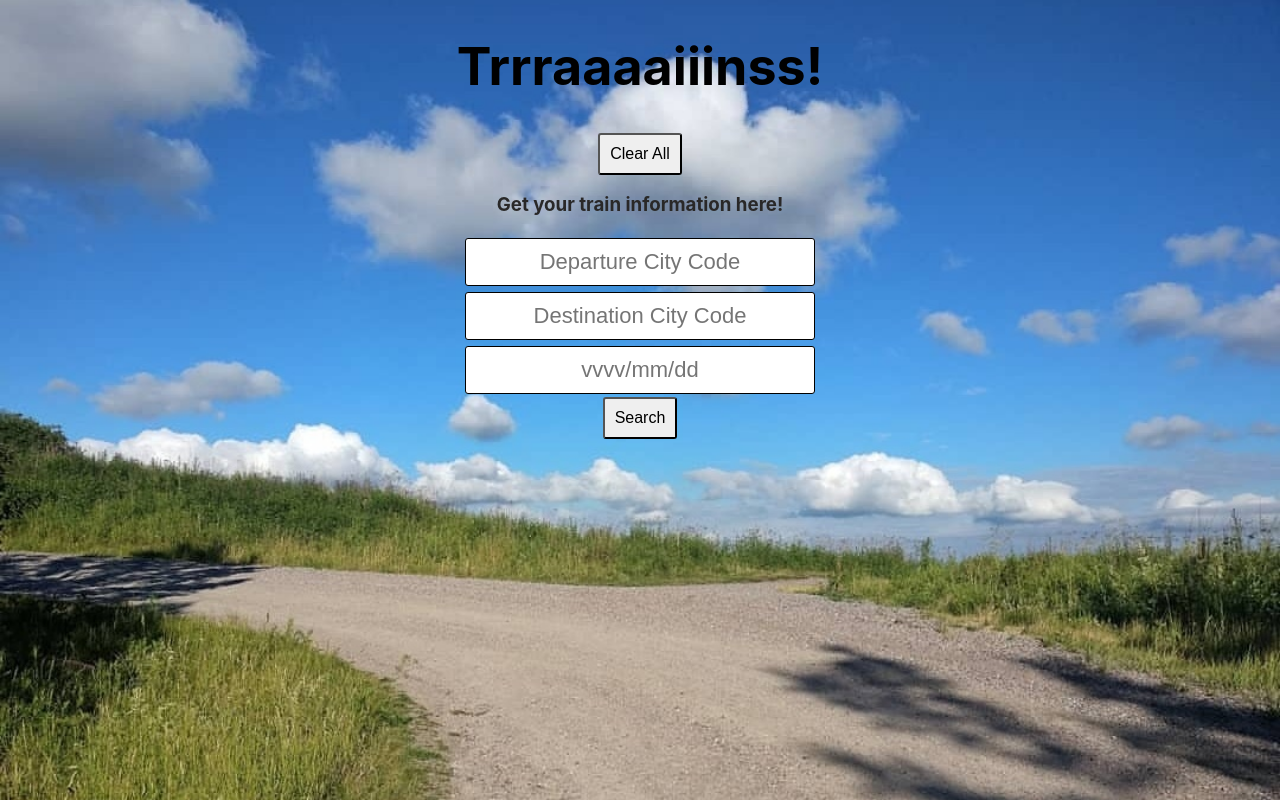
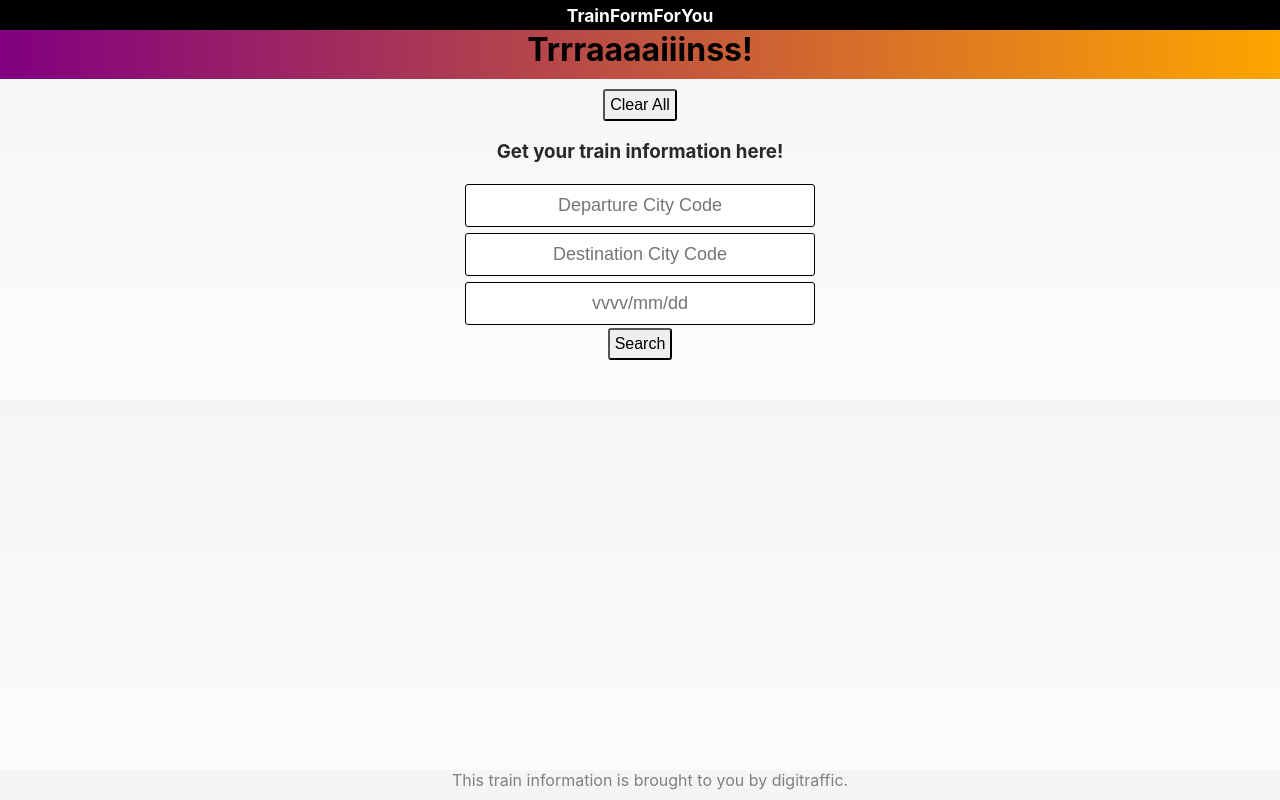
Before and after one commit to npuh/ReactAPI, a React (Create React App) app: page / in a window 1280 px wide. Built offline with nearby package versions, Linux system fonts and the light colour scheme.

Commit message:
some styling added

```diff
--- a/src/App.css
+++ b/src/App.css
@@ -3,18 +3,23 @@
 }
 
 .App-header {
-  /* background-color: rgb(55, 153, 35); */
+  background-color: black;
   min-width: 200px;
   text-align: center;
-  min-height: 100px;
+  max-height: 30px;
   display: flex;
   flex-direction: column;
   align-items: center;
   justify-content: center;
   font-size: calc(10px + 2vmin);
-  color: black;
+  color: white;
 }
-
+.h1Trains {
+  max-height: 60px;
+  margin: 0;
+  background-image: linear-gradient(to right, purple, orange);
+  padding-bottom: 10px;
+}
 footer {
   padding: 10px;
 }
@@ -37,9 +42,11 @@ select {
 .trainDiv {
   display: inline-block;
   width: 25%;
+  max-height: 95%;
   background-color: white;
   color: black;
-  padding: 10px;
+  padding: 7px;
+  padding-bottom: 10px;
   margin: 8px 5px;
   border: 1px solid black;
   border-radius: 4px;
@@ -49,13 +56,13 @@ h3 {
 }
 .trainForm > input {
   color: black;
-  font-size: calc(10px + 1.5vmin);
+  font-size: calc(10px + 1vmin);
   border-radius: 3px;
 }
 .trainForm > button {
   float: none;
   border-radius: 3px;
-  padding: 10px;
+  padding: 5px;
   font-size: 1em;
 }
 .trainForm > button:hover {
@@ -65,14 +72,26 @@ h3 {
 }
 
 body {
-  background-image: url("contents/images/pilvet.jpg");
+  /* background-image: url("contents/images/pilvet.jpg");
   background-repeat: no-repeat;
-  background-size: cover;
+  background-size: cover; */
+  background-image: linear-gradient(whitesmoke, rgb(253, 252, 252));
+}
+footer {
+  background-color: whitesmoke;
+  width: 100%;
+  color: grey;
+  position: fixed;
+  left: 0;
+  padding-top: 0px;
+  bottom: 0;
+  text-align: center;
 }
 .clearButton {
   float: none;
   border-radius: 3px;
-  padding: 10px;
+  padding: 5px;
+  margin-top: 10px;
   font-size: 1em;
 }
 .clearButton:hover {
--- a/src/App.js
+++ b/src/App.js
@@ -1,15 +1,12 @@
 import React, { Component } from "react";
 import "./App.css";
 import Form from "./components/Form";
-// import Cities from "./components/Cities";
-// import Trains from "./components/Trains";
 
 class App extends Component {
   state = {
     traindata: []
   };
   getTrains = async e => {
-    // const name = e.target.elements.name.value;
     const depCity = e.target.elements.depCity.value;
     const arrCity = e.target.elements.arrCity.value;
     const depDate = e.target.elements.depDate.value;
@@ -18,8 +15,6 @@ class App extends Component {
     const api_call = await fetch(
       `https://rata.digitraffic.fi/api/v1/live-trains/station/${depCity}/${arrCity}?departure_date=${depDate}&limit=10`
     );
-    // const api_call = await fetch("https://rata.digitraffic.fi/api/v1/trains/");
-    //live-trains/station/<departure_station_code>/<arrival_station_code>?departure_date=<departure_date>&startDate=<startDate>&endDate=<endDate>&limit=<limit></limit>
 
     const data = await api_call.json();
 
@@ -44,8 +39,9 @@ class App extends Component {
     return (
       <div className="App">
         <header className="App-header">
-          <h1>Trrraaaaiiinss!</h1>
+          <h6>TrainFormForYou</h6>
         </header>
+        <h1 className="h1Trains">Trrraaaaiiinss!</h1>
         <button className="clearButton" onClick={this.clearAll}>
           Clear All
         </button>
@@ -65,7 +61,15 @@ class App extends Component {
             </div>
           );
         })}
-        <footer />
+        <div>
+          <br />
+        </div>
+        <div>
+          <br />
+        </div>
+        <footer>
+          This train information is brought to you by digitraffic.
+        </footer>
       </div>
     );
   }
```
Also changed, not shown: src/components/Trains2.js (+57 -58 lines).
